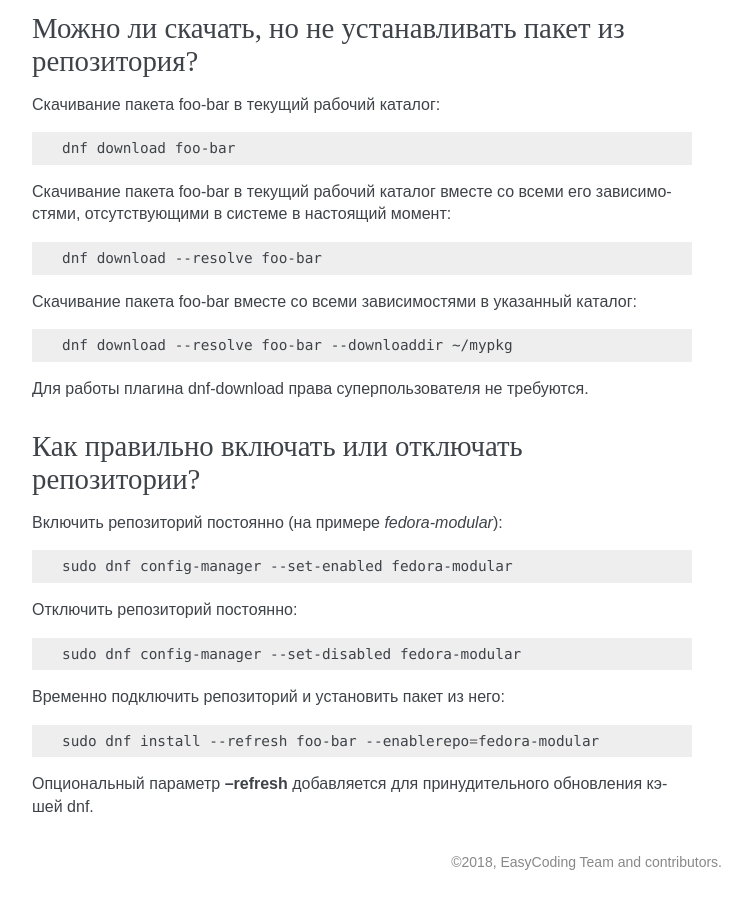
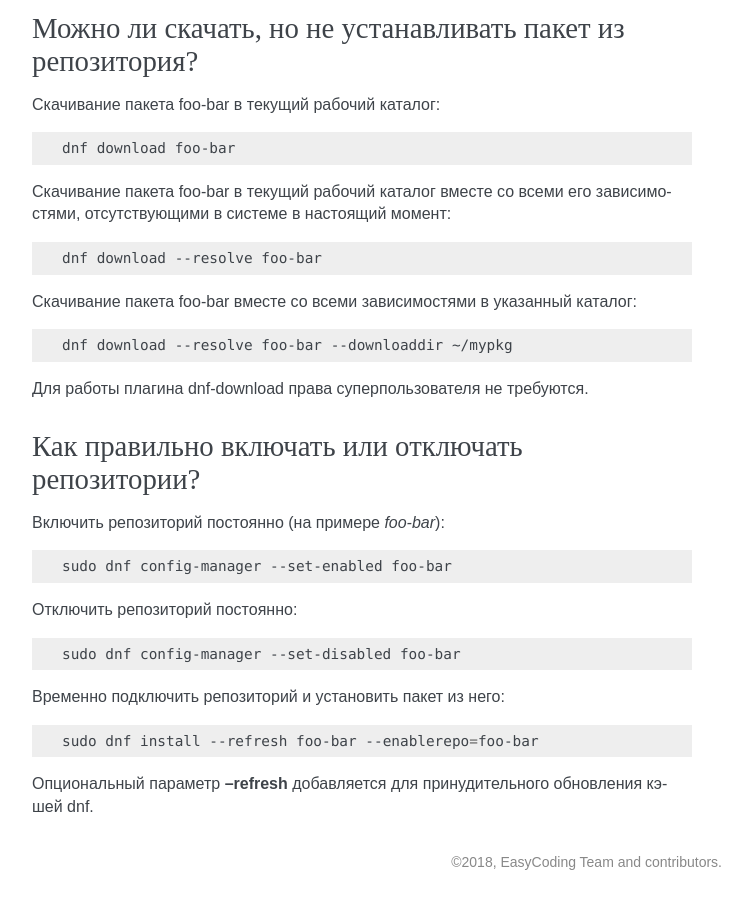
Before and after one commit to RussianFedora/FAQ, a Sphinx documentation site: the page built from source/package-manager.rst, in a window 1280 px wide and 900 px high, scrolled down 7979 px. Shown: the whole window, without its empty margins (388-1137 px from the left). Built offline with Sphinx 7.4.7, drawn with Linux system fonts in a browser that asks for light colours.

Commit message:
Fixed example in repo disable command.

```diff
--- a/source/package-manager.rst
+++ b/source/package-manager.rst
@@ -509,22 +509,22 @@ Java 11:
 Как правильно включать или отключать репозитории?
 =========================================================
 
-Включить репозиторий постоянно (на примере *fedora-modular*):
+Включить репозиторий постоянно (на примере *foo-bar*):
 
 .. code-block:: bash
 
-    sudo dnf config-manager --set-enabled fedora-modular
+    sudo dnf config-manager --set-enabled foo-bar
 
 Отключить репозиторий постоянно:
 
 .. code-block:: bash
 
-    sudo dnf config-manager --set-disabled fedora-modular
+    sudo dnf config-manager --set-disabled foo-bar
 
 Временно подключить репозиторий и установить пакет из него:
 
 .. code-block:: bash
 
-    sudo dnf install --refresh foo-bar --enablerepo=fedora-modular
+    sudo dnf install --refresh foo-bar --enablerepo=foo-bar
 
 Опциональный параметр **--refresh** добавляется для принудительного обновления кэшей dnf.
```
